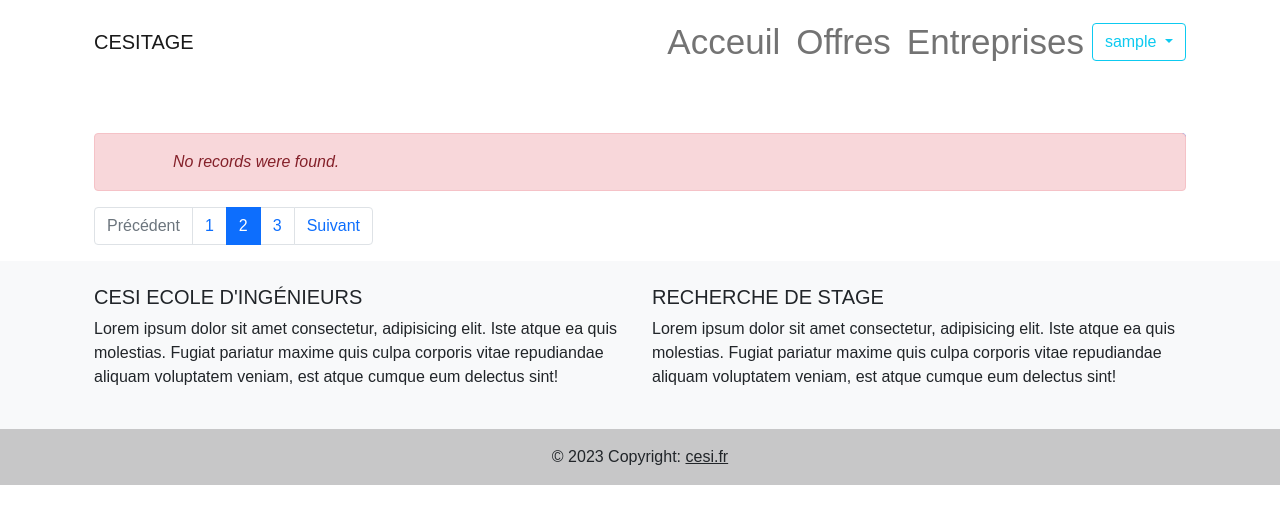
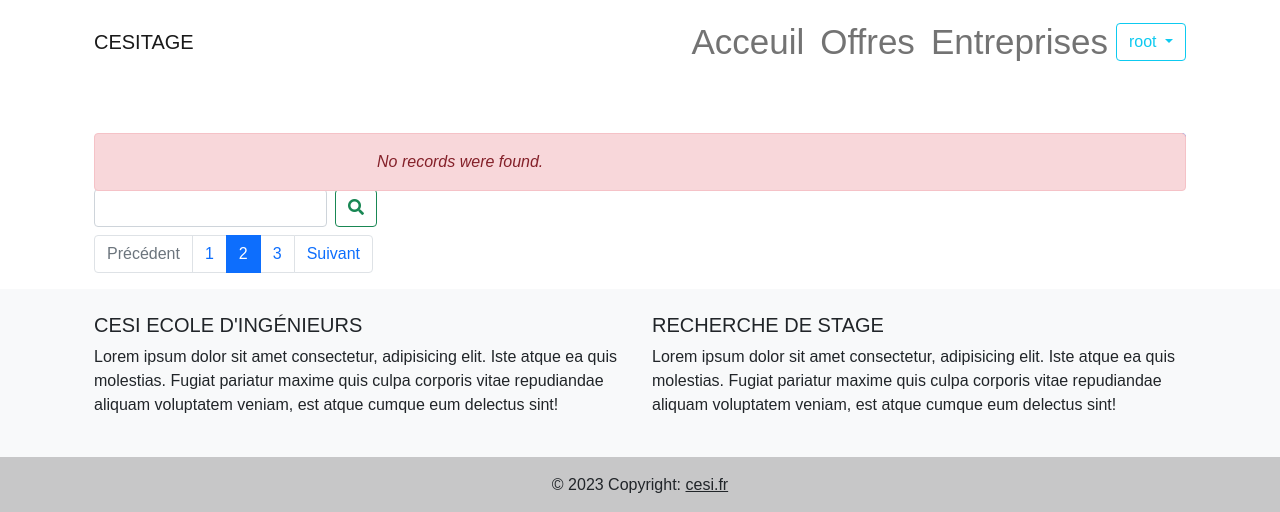
Before and after one commit to Pokecreatorfr/projet-web, a PHP site: page /layouts/comptes/listComptes.php in a window 1280 px wide. Shown: the top 512 px of the page. Run offline with PHP 8.4, Linux system fonts and the light colour scheme; the visitor is signed in with stand-in values (Sample User, id 1); data that the repository does not hold is empty; some web fonts are replaced.

Commit message:
root session

```diff
--- a/layouts/comptes/listComptes.php
+++ b/layouts/comptes/listComptes.php
@@ -23,8 +23,7 @@ if (!isset($_SESSION["loggedin"]) || $_SESSION["loggedin"] !== true) {
       <link href="https://cdn.jsdelivr.net/npm/bootstrap@5.0.0/dist/css/bootstrap.min.css" rel="stylesheet">
       <link rel="stylesheet" href="https://maxcdn.bootstrapcdn.com/font-awesome/4.7.0/css/font-awesome.min.css">
       <script src="https://cdn.jsdelivr.net/npm/@popperjs/core@2.9.2/dist/umd/popper.min.js"></script>
-      <script src="https://cdn.jsdelivr.net/npm/bootstrap@5.0.1/dist/js/bootstrap.min.js"
-            integrity="sha384-Atwg2Pkwv9vp0ygtn1JAojH0nYbwNJLPhwyoVbhoPwBhjQPR5VtM2+xf0Uwh9KtT" crossorigin="anonymous">
+      <script src="https://cdn.jsdelivr.net/npm/bootstrap@5.0.1/dist/js/bootstrap.min.js" integrity="sha384-Atwg2Pkwv9vp0ygtn1JAojH0nYbwNJLPhwyoVbhoPwBhjQPR5VtM2+xf0Uwh9KtT" crossorigin="anonymous">
       </script>
 </head>
 
@@ -35,9 +34,7 @@ if (!isset($_SESSION["loggedin"]) || $_SESSION["loggedin"] !== true) {
 
                   <div class="container-fluid">
                         <!-- Toggle button -->
-                        <button class="navbar-toggler" type="button" data-mdb-toggle="collapse"
-                              data-mdb-target="#navbarSupportedContent" aria-controls="navbarSupportedContent"
-                              aria-expanded="false" aria-label="Toggle navigation">
+                        <button class="navbar-toggler" type="button" data-mdb-toggle="collapse" data-mdb-target="#navbarSupportedContent" aria-controls="navbarSupportedContent" aria-expanded="false" aria-label="Toggle navigation">
                               <i class="fas fa-bars"></i>
                         </button>
 
@@ -56,8 +53,7 @@ if (!isset($_SESSION["loggedin"]) || $_SESSION["loggedin"] !== true) {
                         </div>
 
                         <div class="dropdown">
-                              <button class="btn btn-outline-info dropdown-toggle" type="button"
-                                    id="dropdownMenuButton1" data-bs-toggle="dropdown" aria-expanded="false">
+                              <button class="btn btn-outline-info dropdown-toggle" type="button" id="dropdownMenuButton1" data-bs-toggle="dropdown" aria-expanded="false">
                                     <?php echo htmlspecialchars($_SESSION["username"]); ?>
                               </button>
                               <ul class="dropdown-menu" aria-labelledby="dropdownMenuButton1">
@@ -74,11 +70,10 @@ if (!isset($_SESSION["loggedin"]) || $_SESSION["loggedin"] !== true) {
                   <div class="container-fluid">
                         <div class="row">
                               <div class="col-12">
-                                    <div class="mt-5 mb-3 ">
+                                    <div class="mt-5 mb-3">
                                           <h2 class="pull-left">
-                                                <div class="dropdown">
-                                                      <button class="btn btn-secondary dropdown-toggle" type="button"
-                                                            data-bs-toggle="dropdown" aria-expanded="false">
+                                                <div class="dropdown mb-3">
+                                                      <button class="btn btn-secondary dropdown-toggle" type="button" data-bs-toggle="dropdown" aria-expanded="false">
                                                             Profil
                                                       </button>
                                                       <ul class="dropdown-menu">
@@ -86,10 +81,22 @@ if (!isset($_SESSION["loggedin"]) || $_SESSION["loggedin"] !== true) {
                                                             <li><a class="dropdown-item" href="#">Etudiants</a>
                                                       </ul>
                                                 </div>
+                                                <div>
+                                                      <form class="d-flex" role="search">
+                                                            <input class="form-control me-2" type="search" placeholder="" aria-label="Search">
+                                                            <button class="btn btn-outline-success" type="submit"><i class="fa fa-search"></i>
+                                                            </button>
+                                                      </form>
+                                                </div>
                                           </h2>
-                                          <a href="create.php" class="btn btn-primary pull-right"><i
+                                          <?php
+
+                                          if ($_SESSION['username'] == 'root') {
+                                                echo '<a href="createCompte.php" class="btn btn-primary pull-right"><i
                                                       class="fa fa-plus"></i>
-                                                Créer un compte</a>
+                                                Créer un compte</a>';
+                                          } ?>
+
                                     </div>
                                     <?php
                                     // Include config file
@@ -113,7 +120,7 @@ if (!isset($_SESSION["loggedin"]) || $_SESSION["loggedin"] !== true) {
                                                       echo "<td>" . $row['id'] . "</td>";
                                                       echo "<td>" . $row['username'] . "</td>";
                                                       echo "<td>";
-                                                      echo '<a href="read.php?id=' . $row['id'] . '" class="mr-3" title="View Record" data-toggle="tooltip"><span class="fa fa-eye"></span></a>';
+                                                      echo '<a href="profil.php?id=' . $row['id'] . '" class="mr-3" title="View Record" data-toggle="tooltip"><span class="fa fa-eye"></span></a>';
                                                       echo '<a href="update.php?id=' . $row['id'] . '" class="mr-3" title="Update Record" data-toggle="tooltip"><span class="fa fa-pencil"></span></a>';
                                                       echo '<a href="delete.php?id=' . $row['id'] . '" title="Delete Record" data-toggle="tooltip"><span class="fa fa-trash"></span></a>';
                                                       echo "</td>";
@@ -129,7 +136,6 @@ if (!isset($_SESSION["loggedin"]) || $_SESSION["loggedin"] !== true) {
                                     } else {
                                           echo "Oops! Something went wrong. Please try again later.";
                                     }
-
                                     // Close connection
                                     unset($pdo);
                                     ?>
--- a/login.php
+++ b/login.php
@@ -107,7 +107,6 @@ if ($_SERVER["REQUEST_METHOD"] == "POST") {
                         <div class="form-group">
                               <input type="submit" name="login" class="btn btn-primary btn-header" value="Connexion" />
                         </div>
-                        <p>Pas encore inscrit? <a href="register.php">S'inscrire</a></p>
                   </form>
             </div>
       </div>
```
Also changed, not shown: layouts/admin/admin.php (deleted, +0 -71 lines).
